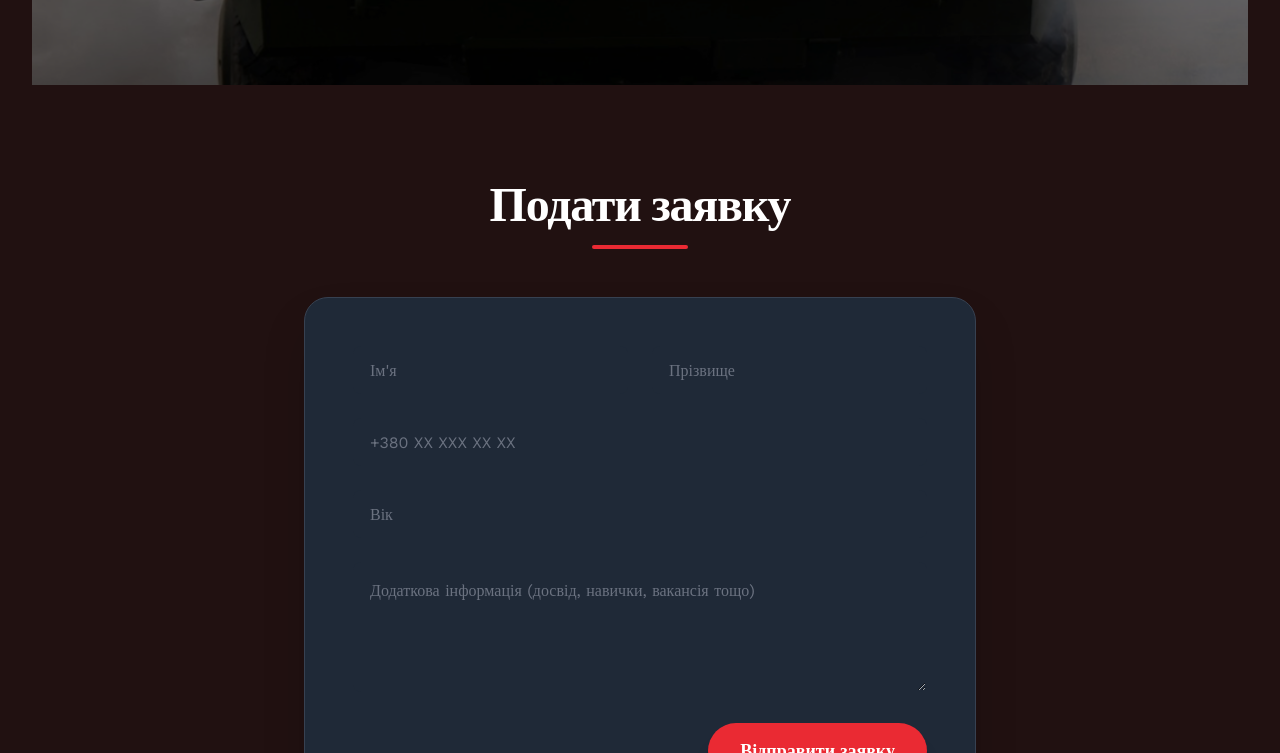
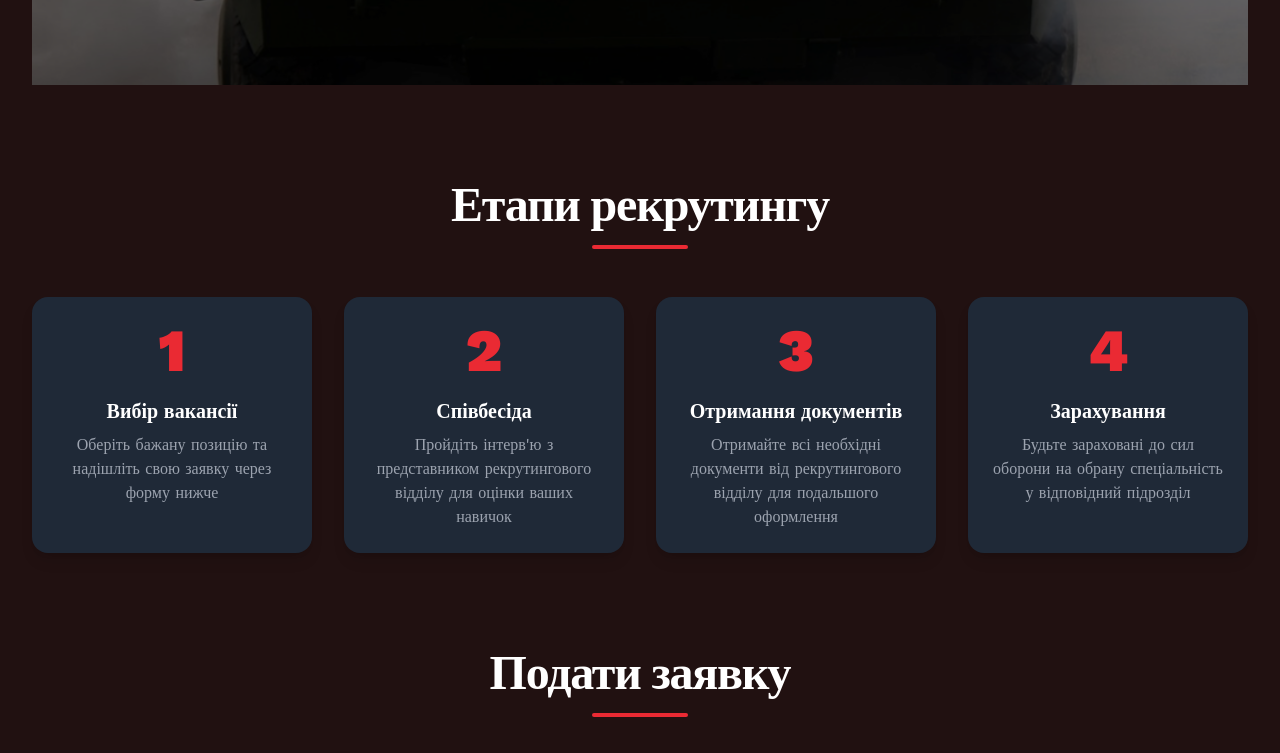
Before and after one commit to delta-58/site, a plain HTML site: page index.html in a window 1280 px wide. Shown: the part 4824-5577 px from the top of the page. Drawn offline with nearby package versions, Linux system fonts and the light colour scheme.

Commit message:
Add steps section

```diff
--- a/index.html
+++ b/index.html
@@ -200,10 +200,40 @@
 <section class="relative h-screen flex items-center justify-center bg-cover bg-center" style="background-image: url('photos/2025-10-09_16h11_39.png');">
 <div class="absolute inset-0 bg-black/50"></div>
 <div class="relative z-10 text-center text-white px-4">
-<p class="text-xl sm:text-2xl mb-8 max-w-2xl mx-auto">Приєднуйтесь до нашої команди! Ми шукаємо відважних та мотивованих воїнів для захисту України.</p>
+<p class="text-xl sm:text-2xl mb-4 max-w-2xl mx-auto"><strong>Ми гарантуємо</strong>, що ви приєднаєтесь до обраного вами підрозділу та отримаєте бажану посаду, на яку подали заявку.</p>
+<p class="text-xl sm:text-2xl mb-8 max-w-2xl mx-auto">Після вдалої співбесіди вам буде видано <strong>рекомендаційний лист</strong> — офіційний документ, що підтверджує готовність прийняти вас до того підрозділу, куди було надіслано вашу заявку</p>
 <a href="https://58ompbr.lobbyx.army/" target="_blank" class="inline-block bg-primary text-white px-8 py-4 rounded-full font-semibold text-lg hover:bg-primary/90 transition-colors">Переглянути актуальні вакансії</a>
 </div>
 </section>
+</section>
+
+<section class="scroll-mt-24" id="recruitment-steps">
+<div class="text-center mb-12">
+<h2 class="text-4xl font-black tracking-tight text-gray-900 dark:text-white sm:text-5xl mb-4">Етапи рекрутингу</h2>
+<div class="w-24 h-1 bg-primary mx-auto rounded-full"></div>
+</div>
+<div class="grid grid-cols-1 md:grid-cols-2 lg:grid-cols-4 gap-8">
+<div class="bg-white dark:bg-gray-800 rounded-2xl p-6 text-center shadow-lg">
+<div class="text-6xl font-black text-primary mb-4">1</div>
+<h3 class="text-xl font-bold text-gray-900 dark:text-white mb-2">Вибір вакансії</h3>
+<p class="text-gray-600 dark:text-gray-400">Оберіть бажану позицію та надішліть свою заявку через форму нижче</p>
+</div>
+<div class="bg-white dark:bg-gray-800 rounded-2xl p-6 text-center shadow-lg">
+<div class="text-6xl font-black text-primary mb-4">2</div>
+<h3 class="text-xl font-bold text-gray-900 dark:text-white mb-2">Співбесіда</h3>
+<p class="text-gray-600 dark:text-gray-400">Пройдіть інтерв'ю з представником рекрутингового відділу для оцінки ваших навичок</p>
+</div>
+<div class="bg-white dark:bg-gray-800 rounded-2xl p-6 text-center shadow-lg">
+<div class="text-6xl font-black text-primary mb-4">3</div>
+<h3 class="text-xl font-bold text-gray-900 dark:text-white mb-2">Отримання документів</h3>
+<p class="text-gray-600 dark:text-gray-400">Отримайте всі необхідні документи від рекрутингового відділу для подальшого оформлення</p>
+</div>
+<div class="bg-white dark:bg-gray-800 rounded-2xl p-6 text-center shadow-lg">
+<div class="text-6xl font-black text-primary mb-4">4</div>
+<h3 class="text-xl font-bold text-gray-900 dark:text-white mb-2">Зарахування</h3>
+<p class="text-gray-600 dark:text-gray-400">Будьте зараховані до сил оборони на обрану спеціальність у відповідний підрозділ</p>
+</div>
+</div>
 </section>
 
 <section class="scroll-mt-24" id="apply">
```
